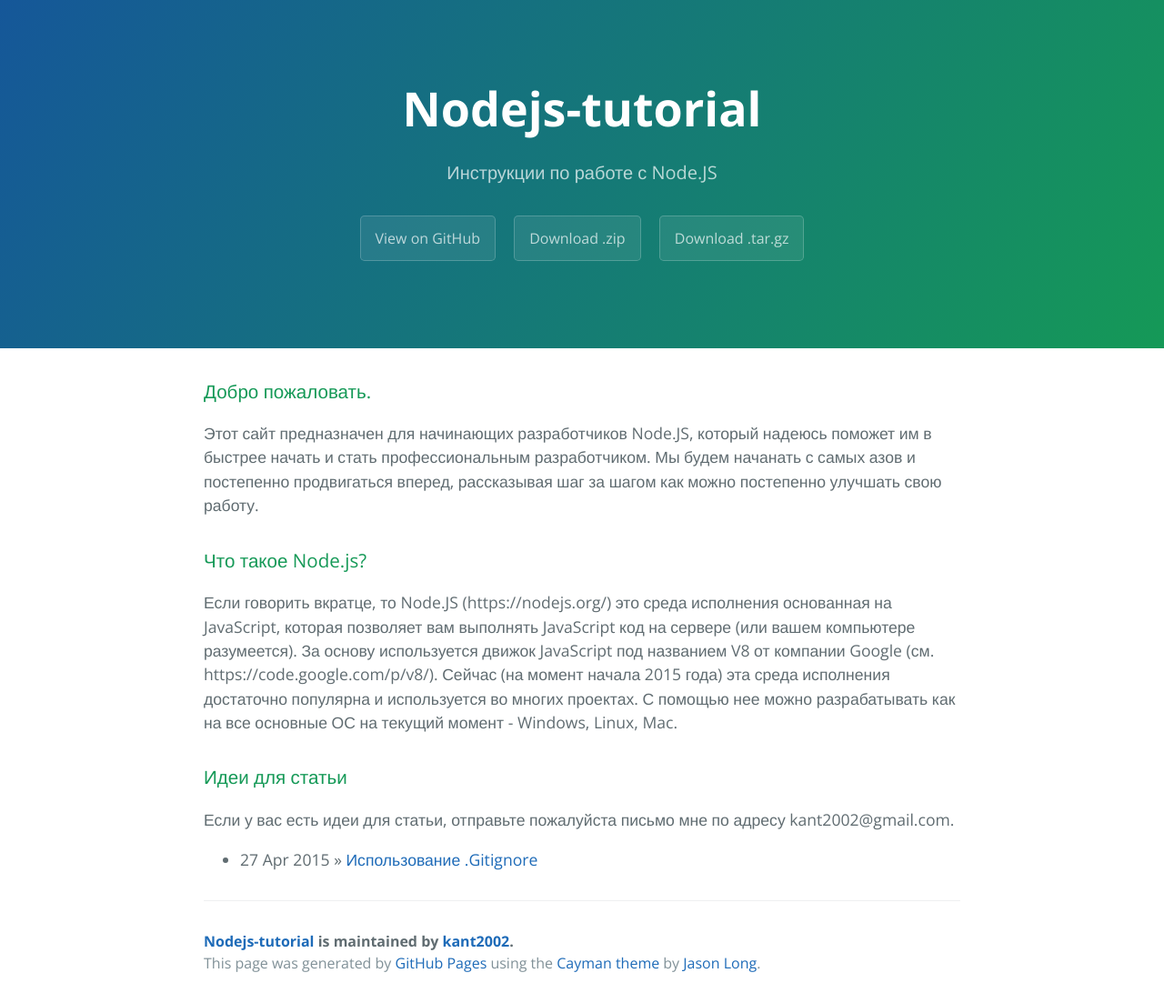
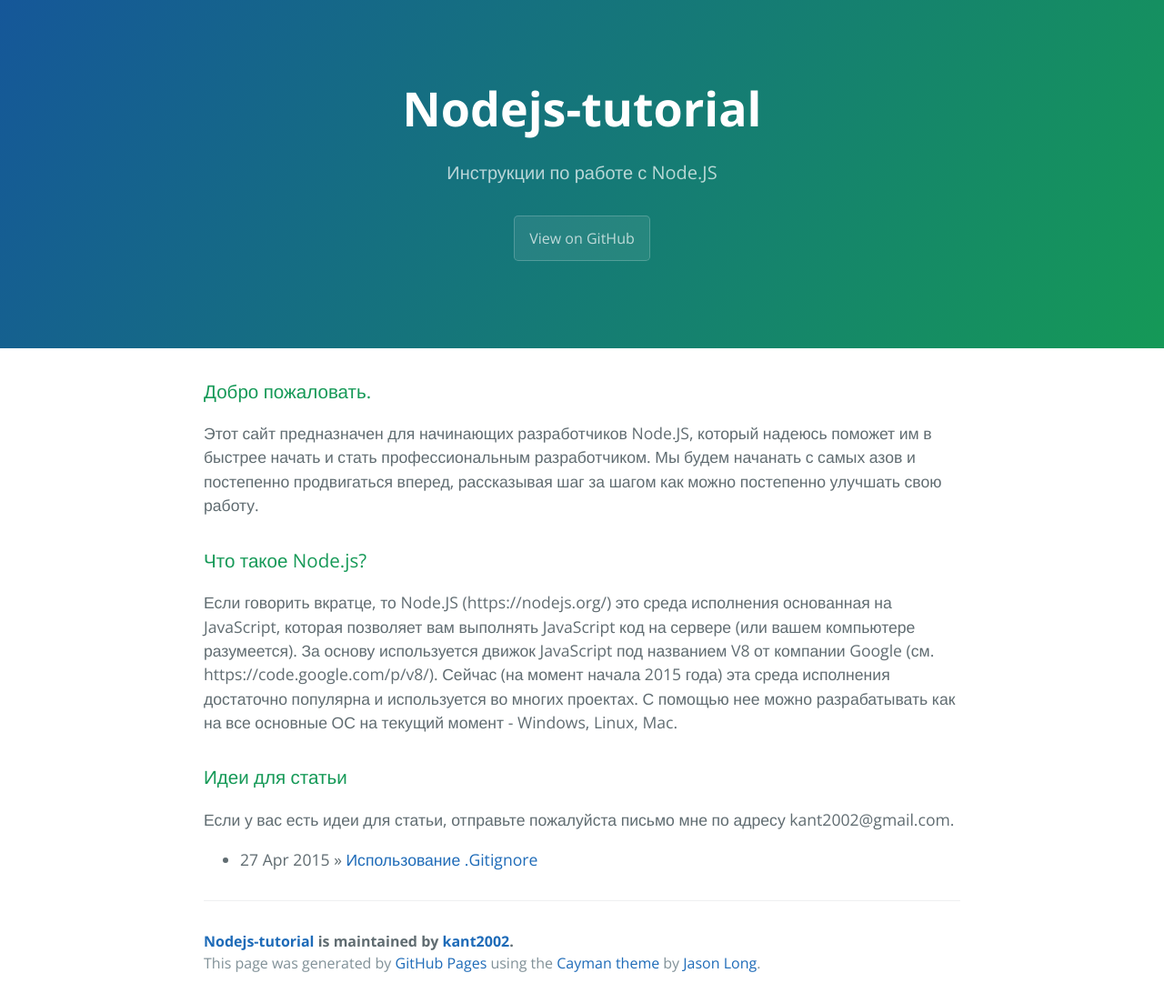
Before and after one commit to kant2002/nodejs-tutorial, a Jekyll site: the page built from index.md, in a window 1280 px wide. Shown: the whole page at 91% size. Built offline with Jekyll 4.4.1, drawn with Linux system fonts in a browser that asks for light colours.

Commit message:
Removed not needed files

```diff
--- a/_layouts/default.html
+++ b/_layouts/default.html
@@ -15,8 +15,8 @@
       <h1 class="project-name">Nodejs-tutorial</h1>
       <h2 class="project-tagline">Инструкции по работе с Node.JS</h2>
       <a href="https://github.com/kant2002/nodejs-tutorial" class="btn">View on GitHub</a>
-      <a href="https://github.com/kant2002/nodejs-tutorial/zipball/master" class="btn">Download .zip</a>
-      <a href="https://github.com/kant2002/nodejs-tutorial/tarball/master" class="btn">Download .tar.gz</a>
+      <!--a href="https://github.com/kant2002/nodejs-tutorial/zipball/master" class="btn">Download .zip</a>
+      <a href="https://github.com/kant2002/nodejs-tutorial/tarball/master" class="btn">Download .tar.gz</a-->
     </section>
 
     <section class="main-content">
```
